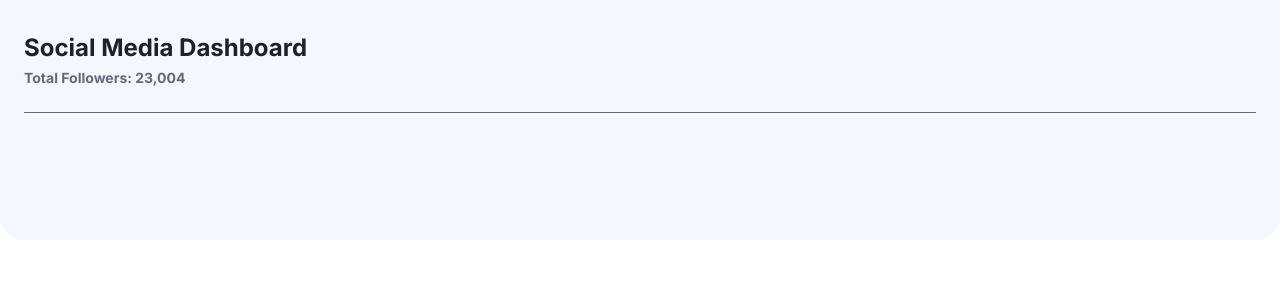
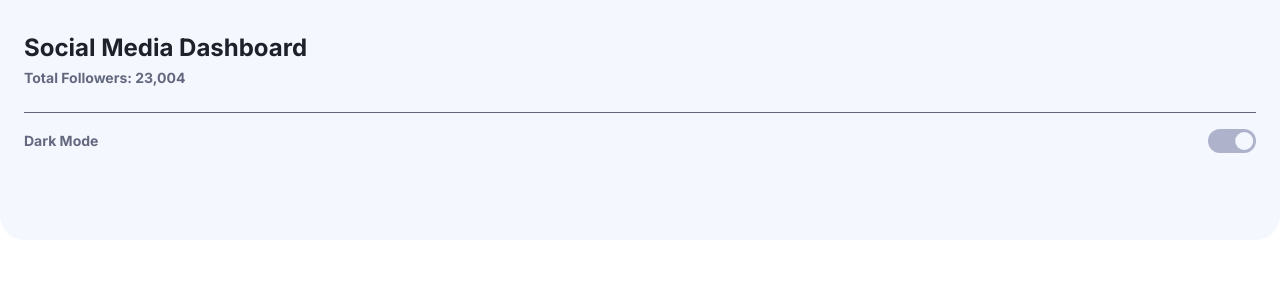
Before and after one commit to R3ygoski/dashboard-app-next, a Next.js app: page / in a window 1280 px wide. Shown: the top 300 px of the page. Built offline with nearby package versions, Linux system fonts and the light colour scheme.

Commit message:
Add: Dark Mode Feature

```diff
--- a/src/app/layout.tsx
+++ b/src/app/layout.tsx
@@ -20,8 +20,10 @@ export default function RootLayout({
 }>) {
   return (
     <html lang="en">
-      <body className={`bg-main-light-background ${inter.className}`}>
-        <div className="absolute w-full h-60 rounded-b-3xl -z-10 bg-main-light-background-top"></div>
+      <body
+        className={`bg-main-light-background dark:bg-main-dark-background ${inter.className}`}
+      >
+        <div className="absolute w-full h-60 rounded-b-3xl -z-10 bg-main-light-background-top dark:bg-main-dark-background-top"></div>
         {children}
       </body>
     </html>
--- a/src/app/page.tsx
+++ b/src/app/page.tsx
@@ -1,15 +1,19 @@
+import SocialMediaCard from "@/components/SocialMediaCard";
+import ThemeToggler from "@/components/ThemeToggler";
+
 export default function Home() {
   return (
     <main className="px-6 py-8">
       <section>
-        <h1 className="text-2xl font-bold text-main-light-strong-text">
+        <h1 className="text-2xl font-bold text-main-light-strong-text dark:text-main-dark-strong-text">
           Social Media Dashboard
         </h1>
-        <p className="my-1 text-sm font-bold text-main-light-text">
+        <p className="my-1 text-sm font-bold text-main-light-text dark:text-main-dark-text">
           Total Followers: 23,004
         </p>
-        <div className="h-[1px] w-full mt-6 bg-main-light-text"></div>
+        <div className="h-[1px] w-full mt-6 bg-main-light-text dark:bg-main-dark-text"></div>
       </section>
+      <ThemeToggler />
     </main>
   );
 }
--- /dev/null
+++ b/src/components/ThemeToggler.tsx
@@ -0,0 +1,41 @@
+"use client";
+
+import { useEffect, useState } from "react";
+
+export default function ThemeToggler() {
+  const [isDark, setIsDark] = useState<boolean>(false);
+
+  const handleThemeChange = () => {
+    setIsDark(!isDark);
+    const html = document.querySelector("html");
+    html!.classList.toggle("dark");
+    if (html?.classList.contains("dark")) {
+      localStorage.setItem("theme", "dark");
+    } else {
+      localStorage.setItem("theme", "light");
+    }
+  };
+
+  useEffect(() => {
+    const html = document.querySelector("html");
+    if (localStorage.getItem("theme") === "dark") {
+      html?.classList.add("dark");
+    } else {
+      html?.classList.remove("dark");
+    }
+  }, []);
+
+  return (
+    <section className="flex justify-between items-center mt-4">
+      <p className="text-sm font-bold text-main-light-text dark:text-main-dark-text">
+        Dark Mode
+      </p>
+      <button
+        className="h-6 w-12 rounded-full bg-theme-toggler-light dark:bg-gradient-to-r dark:from-theme-toggler-dark-1 dark:to-theme-toggler-dark-2"
+        onClick={() => handleThemeChange()}
+      >
+        <div className="size-[1.125rem] rounded-full duration-300 ease-out bg-main-light-background-top translate-x-[1.7rem] dark:bg-main-dark-background-top dark:translate-x-[0.2rem]"></div>
+      </button>
+    </section>
+  );
+}
--- a/tailwind.config.ts
+++ b/tailwind.config.ts
@@ -6,6 +6,7 @@ export default {
     "./src/components/**/*.{js,ts,jsx,tsx,mdx}",
     "./src/app/**/*.{js,ts,jsx,tsx,mdx}",
   ],
+  darkMode: "selector",
   theme: {
     extend: {
       colors: {
```
